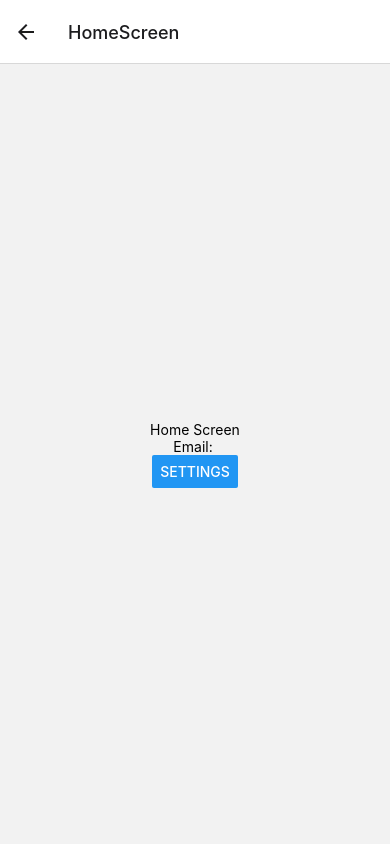
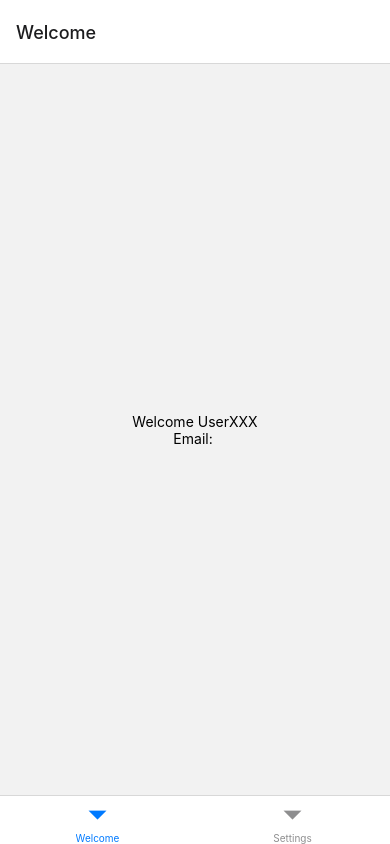
Before and after one commit to ziiqii/KingPin, a React Native app: screen /HomeScreen in a window 390 px wide. Built offline with nearby package versions, Linux system fonts and the light colour scheme; no server answers.

Commit message:
change screen flow, add settings screen, add bottom tabs nagivation

```diff
--- a/App.js
+++ b/App.js
@@ -17,7 +17,7 @@ const App = () => {
       <Stack.Navigator>
         <Stack.Screen name="LoginScreen" component={LoginScreen} />
         <Stack.Screen name="SignupScreen" component={SignupScreen} />
-        <Stack.Screen name="HomeScreen" component={HomeScreen} />
+        <Stack.Screen name="HomeScreen" component={HomeScreen} options={{ headerShown: false}} />
         <Stack.Screen name="SettingsScreen" component={SettingsScreen} />
       </Stack.Navigator>
     </NavigationContainer>
--- a/Screens/Home/HomeScreen.js
+++ b/Screens/Home/HomeScreen.js
@@ -1,17 +1,17 @@
-import { View, Text, Button } from "react-native";
-import { TouchableOpacity } from "react-native-gesture-handler";
+import { View, Text, Button, Settings } from "react-native";
 import { auth } from "../../firebase";
+import { createBottomTabNavigator } from '@react-navigation/bottom-tabs';
+import WelcomeScreen from "../Welcome/WelcomeScreen";
+import SettingsScreen from "../Settings/SettingsScreen";
+
+const Tab = createBottomTabNavigator();
 
 const HomeScreen = ({ navigation }) => {
   return (
-    <View style={{ flex: 1, alignItems: "center", justifyContent: "center" }}>
-      <Text>Home Screen</Text>
-      <Text>Email: {auth.currentUser?.email}</Text>
-      <Button
-        title="Settings"
-        onPress={() => navigation.replace("SettingsScreen")}
-      ></Button>
-    </View>
+    <Tab.Navigator>
+      <Tab.Screen name="Welcome" component={WelcomeScreen} />
+      <Tab.Screen name="Settings" component={SettingsScreen} />
+    </Tab.Navigator>
   );
 };
 
--- a/Screens/Settings/SettingsScreen.js
+++ b/Screens/Settings/SettingsScreen.js
@@ -1,8 +1,6 @@
 import { StyleSheet, Text, View, Button } from "react-native";
 import React from "react";
 import { auth } from "../../firebase";
-
-
 
 const SettingsScreen = ({ navigation }) => {
   const handleSignOut = () => {
@@ -17,7 +15,6 @@ const SettingsScreen = ({ navigation }) => {
   return (
     <View>
       <Text>SettingsScreen</Text>
-      <Button onPress={() => navigation.replace("HomeScreen")} title="Go back from SettingsScreen"></Button>
       <Button title="sign out" onPress={handleSignOut}></Button>
     </View>
   );
--- /dev/null
+++ b/Screens/Welcome/WelcomeScreen.js
@@ -0,0 +1,13 @@
+import { View, Text, Button } from "react-native";
+import { auth } from "../../firebase";
+
+const WelcomeScreen = ({ navigation }) => {
+  return (
+    <View style={{ flex: 1, alignItems: "center", justifyContent: "center" }}>
+      <Text>Welcome UserXXX</Text>
+      <Text>Email: {auth.currentUser?.email}</Text>
+    </View>
+  );
+};
+
+export default WelcomeScreen;
--- a/package.json
+++ b/package.json
@@ -11,6 +11,7 @@
     "@expo/webpack-config": "^18.0.1",
     "@react-native-community/masked-view": "^0.1.11",
     "@react-native-firebase/app": "^17.5.0",
+    "@react-navigation/bottom-tabs": "^6.5.7",
     "@react-navigation/native-stack": "^6.9.12",
     "@react-navigation/stack": "^6.3.16",
     "expo": "~48.0.15",
```
Also changed, not shown: 1 other file (tests, documents, lock files or other folders).
